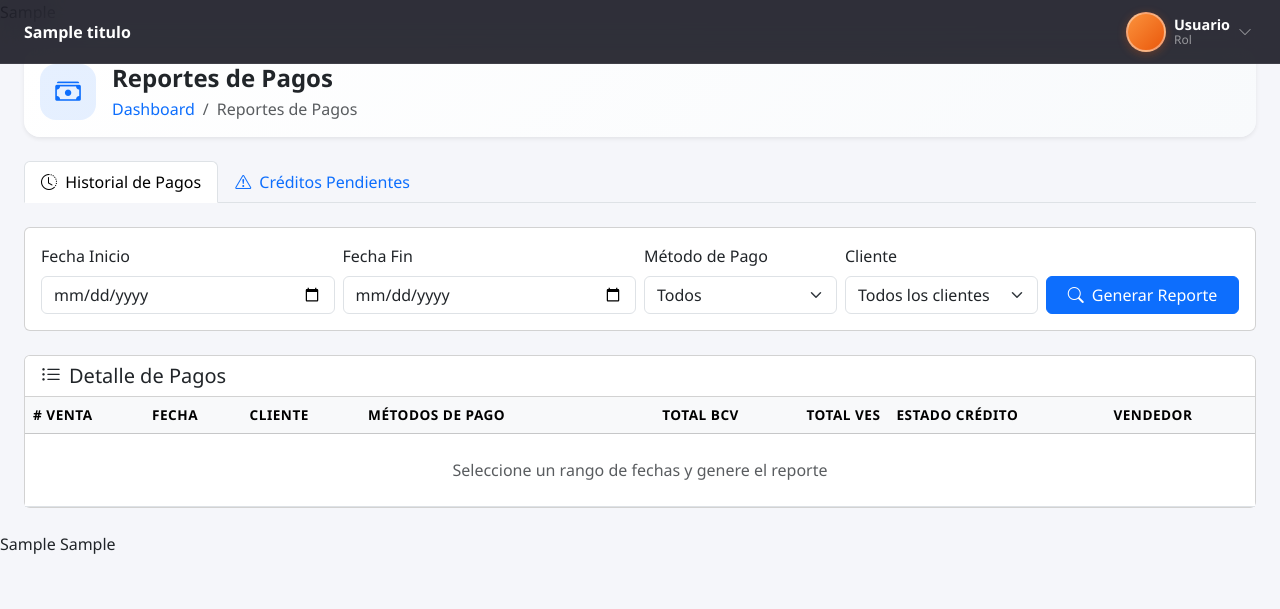
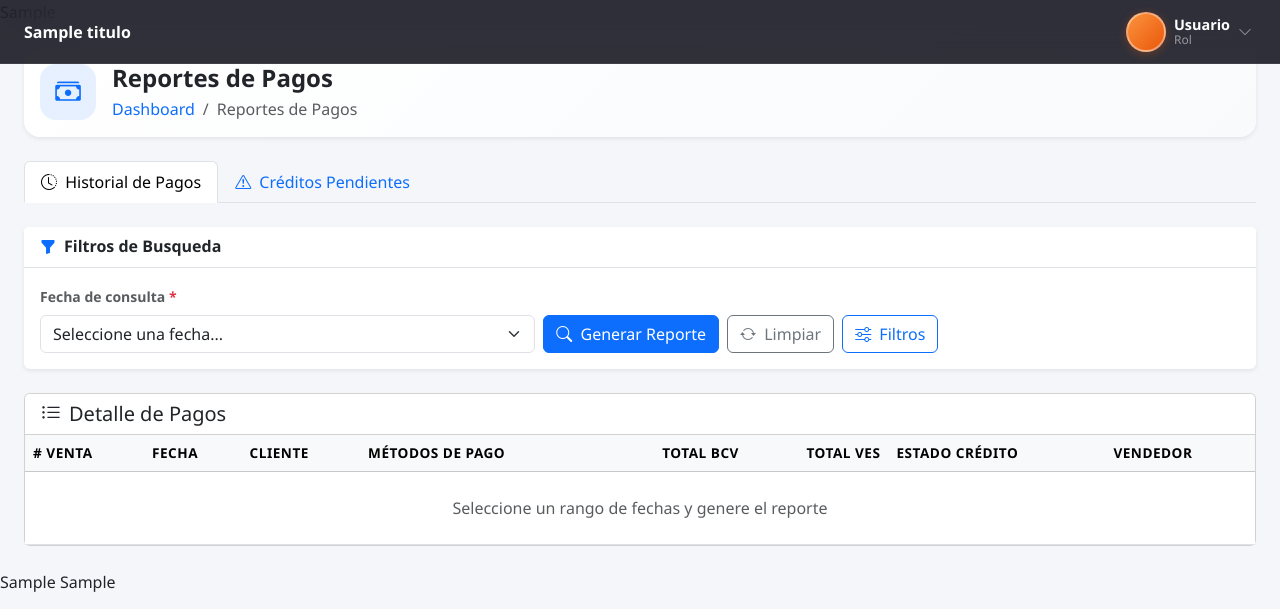
Before and after one commit to shame652003/SISTEMA_DE_INVENTARIO_Y_VENTAS, a PHP site: template app/views/reportes_pagos/reportes_pagos.php in a window 1280 px wide. Shown: the top 609 px of the page. Run offline with PHP 8.4, Linux system fonts and the light colour scheme; the template is opened without the code that fills it: most values are stand-ins (such as "Sample title", 1, 10 or a date in 2020); data that the repository does not hold is empty; some libraries are stand-ins or nearby versions.

Commit message:
REPORTE DE PAGO
MEJORA DE INTERFAZ

```diff
--- a/app/controllers/ReportePdfController.php
+++ b/app/controllers/ReportePdfController.php
@@ -1,8 +1,6 @@
 <?php
 
 namespace App\Controllers;
-
-date_default_timezone_set('America/Caracas');
 
 use App\Core\Controller;
 use App\Core\PdfGenerator;
--- a/app/views/layouts/footer.php
+++ b/app/views/layouts/footer.php
@@ -109,6 +109,7 @@ $rutasPorModulo = [
         'reportes_pagos_saldo_credito'   => '/reportes/pagos/saldo-credito',
         'reportes_pagos_abonar_credito'  => '/reportes/pagos/abonar-credito',
         'reportes_pagos_creditos_detalle' => '/reportes/pagos/creditos-detalle',
+        'reportes_pagos_fechas_ventas'   => '/reportes/pagos/fechas-ventas',
         'reportes_pagos_pdf_historial'  => '/reportes/pagos/pdf/historial',
         'reportes_pagos_pdf_creditos'   => '/reportes/pagos/pdf/creditos',
         'reportes_pagos_pdf_venta'      => '/reportes/pagos/pdf/venta',
--- a/app/views/reportes_pagos/reportes_pagos.php
+++ b/app/views/reportes_pagos/reportes_pagos.php
@@ -35,40 +35,70 @@
 
     <div class="tab-content" id="reportesTabsContent">
         <div class="tab-pane fade show active" id="panel-historial" role="tabpanel">
-            <div class="card mb-4">
+            <div class="card mb-4 border-0 shadow-sm">
+                <div class="card-header bg-white border-bottom d-flex align-items-center gap-2">
+                    <i class="bi bi-funnel-fill text-primary"></i>
+                    <h6 class="mb-0 fw-bold">Filtros de Busqueda</h6>
+                </div>
                 <div class="card-body">
-                    <form id="form-reporte-pagos" class="row g-2 align-items-end">
-                        <div class="col-md-3">
-                            <label for="fecha-inicio" class="form-label">Fecha Inicio</label>
-                            <input type="date" class="form-control" id="fecha-inicio" name="fecha_inicio" required max="<?= date('Y-m-d') ?>">
+                    <form id="form-reporte-pagos" novalidate>
+                        <div class="row g-2 align-items-end">
+                            <div class="col-lg-5">
+                                <label for="select-mes" class="form-label small fw-semibold text-muted">Fecha de consulta <span class="text-danger">*</span></label>
+                                <select class="form-select" id="select-mes" name="mes" style="width: 100%;" required>
+                                    <option value="">Seleccione una fecha...</option>
+                                </select>
+                                <div class="invalid-feedback">Debe seleccionar una fecha para generar el reporte.</div>
                             </div>
-                        <div class="col-md-3">
-                            <label for="fecha-fin" class="form-label">Fecha Fin</label>
-                            <input type="date" class="form-control" id="fecha-fin" name="fecha_fin" required max="<?= date('Y-m-d') ?>">
+                            <div class="col-auto">
+                                <button type="submit" class="btn btn-primary">
+                                    <i class="bi bi-search me-1"></i> Generar Reporte
+                                </button>
                             </div>
-                        <div class="col-md-2">
-                            <label for="metodo-pago" class="form-label">Método de Pago</label>
-                            <select class="form-select" id="metodo-pago" name="metodo_pago">
+                            <div class="col-auto">
+                                <button type="button" class="btn btn-outline-secondary" id="btn-limpiar-filtros" title="Restaurar consulta del dia">
+                                    <i class="bi bi-arrow-repeat me-1"></i> Limpiar
+                                </button>
+                            </div>
+                            <div class="col-auto">
+                                <button type="button" class="btn btn-outline-primary" id="btn-toggle-filtros" title="Filtros avanzados">
+                                    <i class="bi bi-sliders me-1"></i> Filtros
+                                </button>
+                            </div>
+                        </div>
+
+                        <div class="d-none mt-3" id="panel-filtros-avanzados">
+                            <div class="bg-light rounded-3 p-3 border">
+                                <div class="row g-2 align-items-end">
+                                    <div class="col-md-3 col-sm-6">
+                                        <label for="metodo-pago" class="form-label small text-muted">Metodo de Pago</label>
+                                        <select class="form-select form-select-sm" id="metodo-pago" name="metodo_pago">
                                             <option value="">Todos</option>
                                             <option value="Efectivo">Efectivo</option>
                                             <option value="Transferencia">Transferencia</option>
                                             <option value="Punto">Punto</option>
                                             <option value="Biopago">Biopago</option>
-                                <option value="Credito">Crédito</option>
+                                            <option value="Credito">Credito</option>
                                             <option value="Zelle">Zelle</option>
                                             <option value="Binance USDT">Binance USDT</option>
                                         </select>
                                     </div>
-                        <div class="col-md-2">
-                            <label for="select-cliente" class="form-label">Cliente</label>
-                            <select class="form-select" id="select-cliente" name="cedula_cliente" style="width: 100%;">
+                                    <div class="col-md-3 col-sm-6">
+                                        <label for="select-cliente" class="form-label small text-muted">Cliente</label>
+                                        <select class="form-select form-select-sm" id="select-cliente" name="cedula_cliente" style="width: 100%;">
                                             <option value="">Todos los clientes</option>
                                         </select>
                                     </div>
-                        <div class="col-md-2">
-                            <button type="submit" class="btn btn-primary w-100">
-                                <i class="bi bi-search me-1"></i> Generar Reporte
-                            </button>
+                                    <div class="col-md-2 col-sm-4">
+                                        <label for="fecha-inicio" class="form-label small text-muted">Fecha Inicio</label>
+                                        <input type="date" class="form-control form-control-sm" id="fecha-inicio" name="fecha_inicio">
+                                    </div>
+                                    <div class="col-md-2 col-sm-4">
+                                        <label for="fecha-fin" class="form-label small text-muted">Fecha Fin</label>
+                                        <input type="date" class="form-control form-control-sm" id="fecha-fin" name="fecha_fin">
+                                    </div>
+                                </div>
+                            </div>
                         </div>
                     </form>
                 </div>
```
Also changed, not shown: app/controllers/ReportePagoController.php (+26 -0 lines), app/models/Reporte.php (+12 -0 lines). Lines whose indentation alone changed are shown as unchanged.
